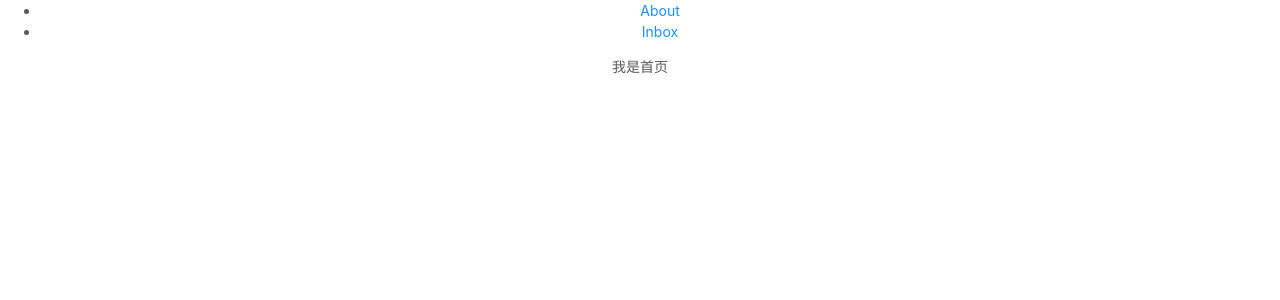
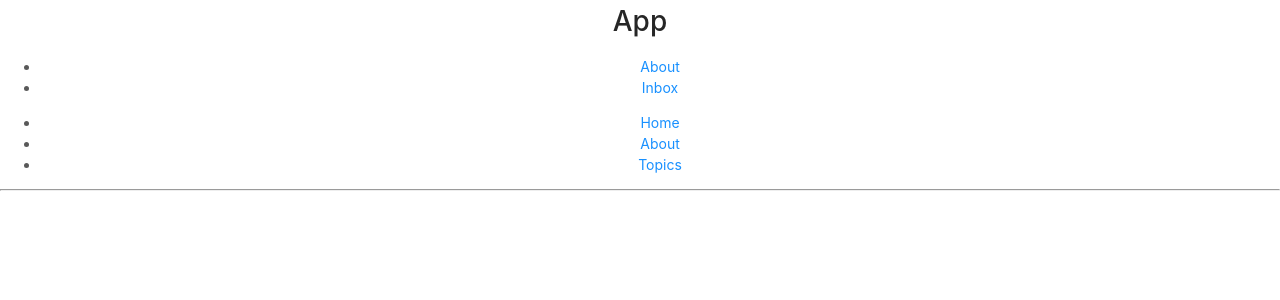
Before and after one commit to xiaqijian/react-my-app, a React (Create React App) app: page /home in a window 1280 px wide. Shown: the top 300 px of the page. Built offline with nearby package versions, Linux system fonts and the light colour scheme.

Commit message:
更新appjs

```diff
--- a/src/App.js
+++ b/src/App.js
@@ -8,16 +8,19 @@
 import Home from './components/home'
 
 
-// class App2 extends Component {
-//   render() {
-//     return (
-//       <div>
-//         <h1>App</h1>
-
-//       </div>
-//     )
-//   }
-// }
+class App2 extends Component {
+  render() {
+    return (
+      <div>
+        <h1>App</h1>
+        <ul>
+            <li><Link to="/about">About</Link></li>
+            <li><Link to="/home">Inbox</Link></li>
+        </ul>
+      </div>
+    )
+  }
+}
 
 class App extends Component {
   render() {
@@ -25,15 +28,10 @@
       <div className="App">
         <Router>
           <div>
-            <ul>
-            <li><Link to="/about">About</Link></li>
-            <li><Link to="/home">Inbox</Link></li>
-          </ul>
+              <App2></App2>
               <Route path="/about" component={About} />
               <Route path="/home" component={Home} />
           </div>
-
-
         </Router>
       </div>
     );
--- a/src/components/home.js
+++ b/src/components/home.js
@@ -1,9 +1,70 @@
-import React, { Component } from 'react'
+import React from "react";
+import { BrowserRouter as Router, Route, Link } from "react-router-dom";
 
-class Home extends Component {
-    render () {
-        return <div>我是首页</div>
-    }
-}
+const BasicExample = () => (
+  <Router>
+    <div>
+      <ul>
+        <li>
+          <Link to="/">Home</Link>
+        </li>
+        <li>
+          <Link to="/about">About</Link>
+        </li>
+        <li>
+          <Link to="/topics">Topics</Link>
+        </li>
+      </ul>
 
-export default Home
+      <hr />
+
+      <Route exact path="/" component={Home} />
+      <Route path="/about" component={About} />
+      <Route path="/topics" component={Topics} />
+    </div>
+  </Router>
+);
+
+const Home = () => (
+  <div>
+    <h2>Home</h2>
+  </div>
+);
+
+const About = () => (
+  <div>
+    <h2>About</h2>
+  </div>
+);
+
+const Topics = ({ match }) => (
+  <div>
+    <h2>Topics</h2>
+    <ul>
+      <li>
+        <Link to={`${match.url}/rendering`}>Rendering with React</Link>
+      </li>
+      <li>
+        <Link to={`${match.url}/components`}>Components</Link>
+      </li>
+      <li>
+        <Link to={`${match.url}/props-v-state`}>Props v. State</Link>
+      </li>
+    </ul>
+
+    <Route path={`${match.url}/:topicId`} component={Topic} />
+    <Route
+      exact
+      path={match.url}
+      render={() => <h3>Please select a topic.</h3>}
+    />
+  </div>
+);
+
+const Topic = ({ match }) => (
+  <div>
+    <h3>{match.params.topicId}</h3>
+  </div>
+);
+
+export default BasicExample;
```
